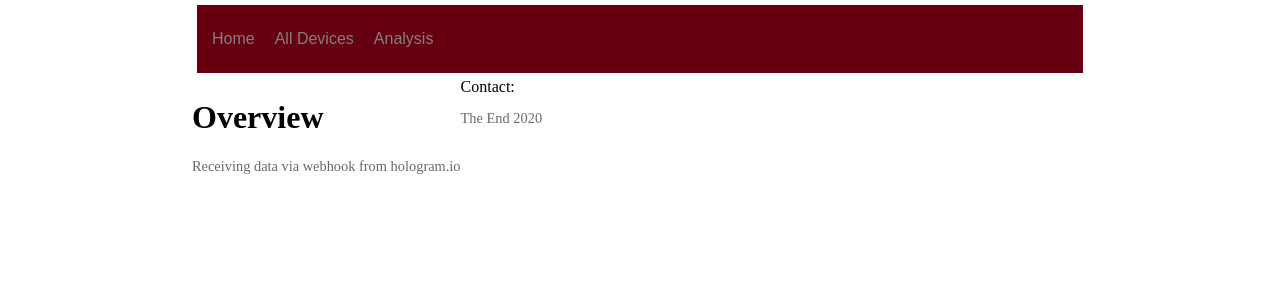
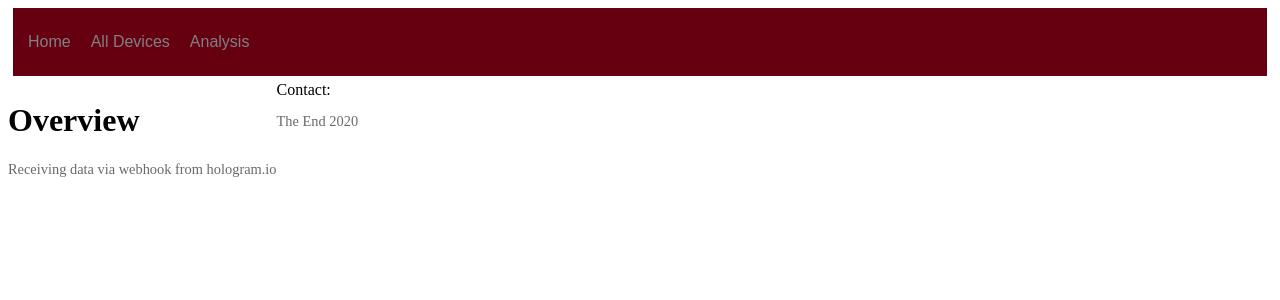
Before and after one commit to TheFeynman137/Solar-Data, a PHP site: page / in a window 1280 px wide. Shown: the top 300 px of the page. Run offline with PHP 8.4, Linux system fonts and the light colour scheme.

Commit message:
Update style.css

```diff
--- a/style.css
+++ b/style.css
@@ -1,5 +1,5 @@
 
-body {
+#body {
 	width: 70%;
 	margin: auto;
 }
```
